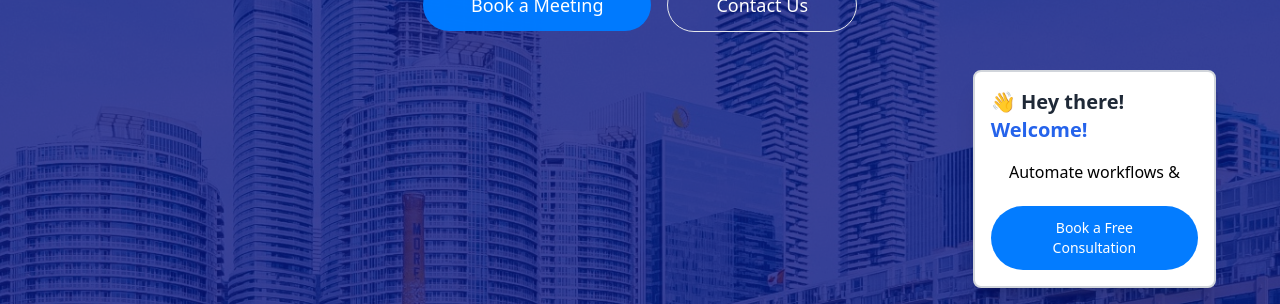
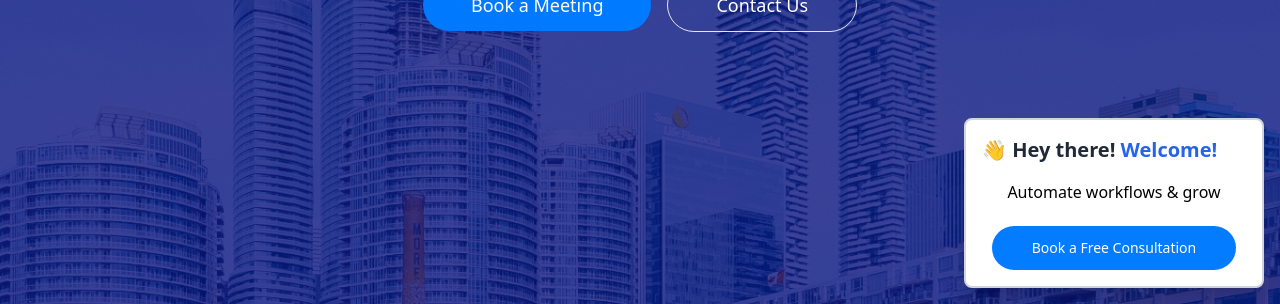
Before and after one commit to hsnqvii/hurtech3.0, a Next.js app: page / in a window 1280 px wide. Shown: the part 496-800 px from the top of the page. Built offline with nearby package versions, Linux system fonts and the light colour scheme; no server answers.

Commit message:
modal error fix and reviews added

```diff
--- a/src/app/components/HeroSection.jsx
+++ b/src/app/components/HeroSection.jsx
@@ -11,7 +11,7 @@ const HeroSection = () => {
     const element = document.getElementById(id);
     if (element) {
       element.scrollIntoView({ behavior: "smooth" });
-      setOpen(false); // close mobile menu if open
+      // setOpen(false); // close mobile menu if open
     }
   };
 
--- a/src/app/components/Industry.jsx
+++ b/src/app/components/Industry.jsx
@@ -23,6 +23,14 @@ const Industry = () => {
       gender: "male",
       review:
         "Amazing team highly recommended!! Worked fast and diligent.",
+    },
+    {
+      id: 6,
+      name: "Rubin Gajera",
+      position: "Founder | Canada",
+      gender: "male",
+      review:
+        "Hassan and his team provided exceptional support, resolving technical issues with expert speed and clear communication. They understood our requirements perfectly and delivered results ahead of schedule—we highly recommend them!",
     },
     {
       id: 3,
--- a/src/app/components/LandingPage.jsx
+++ b/src/app/components/LandingPage.jsx
@@ -11,7 +11,6 @@ import BuildSomething from './BuildSomething'
 import WhyChooseUs from './WhyChooseUs'
 import Solutions from './Solutions'
 import Contact from './Contact'
-import LeadChatcher from './LeadCatcher'
 
 const LandingPage = () => {
   return (
@@ -64,7 +63,7 @@ const LandingPage = () => {
         <Faq id="faq" />
 
       </section>
-      <LeadChatcher />
+
     </>
   )
 }
--- a/src/app/components/LeadCatcher.jsx
+++ b/src/app/components/LeadCatcher.jsx
@@ -7,18 +7,11 @@ export default function ScrollPausePopup() {
   const [show, setShow] = useState(false);
   const timerRef = useRef(null);
 
-  // Messages to show
- const messages = [
-  "Get more property leads",
-  "Automate workflows & grow",
-];
-
-
+  const messages = ["Get more property leads", "Automate workflows & grow"];
   const [currentIndex, setCurrentIndex] = useState(0);
   const [animating, setAnimating] = useState(false);
 
   useEffect(() => {
-    // Scroll detection
     const handleScroll = () => {
       setShow(false);
       if (timerRef.current) clearTimeout(timerRef.current);
@@ -36,31 +29,29 @@ export default function ScrollPausePopup() {
   }, []);
 
   useEffect(() => {
-    // Rotate messages
     const interval = setInterval(() => {
       setAnimating(true);
       setTimeout(() => {
         setCurrentIndex((prev) => (prev + 1) % messages.length);
         setAnimating(false);
-      }, 500); // match transition duration
-    }, 4000); // 3s per message
+      }, 500);
+    }, 4000);
 
     return () => clearInterval(interval);
   }, []);
 
+  if (!show) return null; // hide completely when `show` is false
+
   return (
-    <div
-      className={`fixed inset-0 flex items-end justify-end w-[95%] transition-all duration-500 z-[50]  ${
-        show ? "opacity-100" : "opacity-0 translate-y-full"
-      }`}
-    >
-      <div className="bg-white w-3/4 md:w-1/5 rounded-lg p-4 mb-4 flex flex-col  items-center gap-4 shadow-xl border-2 border-gray-300 overflow-hidden text-black">
+    <div className="fixed bottom-4 right-4 z-[50] transition-all duration-500">
+      <div className="bg-white w-4/4 md:w-[300px] rounded-lg p-4 flex flex-col items-center gap-4 shadow-xl border-2 border-gray-300 text-black">
 
-        {/* Hello at top */}
-        <p className="text-xl font-extrabold text-left w-full text-gray-800">👋 Hey there! <span className="text-blue-600">Welcome!</span></p>
+        {/* Header */}
+        <p className="text-xl font-extrabold text-left w-full text-gray-800">
+          👋 Hey there! <span className="text-blue-600">Welcome!</span>
+        </p>
 
-
-        {/* Messages container */}
+        {/* Messages */}
         <div className="h-[30px] relative w-full flex justify-center overflow-hidden">
           {messages.map((msg, index) => (
             <p
@@ -81,8 +72,7 @@ export default function ScrollPausePopup() {
         {/* Button */}
         <BookingButtonWithModal
           label="Book a Free Consultation"
-          className="bg-[#007BFFFC] text-white px-8 sm:px-10 py-3 rounded-full text-base sm:text-sm font-normal transition-all duration-200 hover:bg-transparent hover:border hover:border-primaryBlue"
-          data-aos="fade-up"
+          className="bg-[#007BFFFC] text-white px-8 sm:px-10 py-3 rounded-full text-base sm:text-sm font-normal transition-all duration-200 hover:border hover:border-primaryBlue"
         />
       </div>
     </div>
--- a/src/app/layout.js
+++ b/src/app/layout.js
@@ -6,6 +6,7 @@ import Footer from "./components/Footer";
 import Navbar from "./components/Navbar";
 import "./globals.css";
 import { Toaster } from 'react-hot-toast';
+import LeadChatcher from "./components/LeadCatcher";
 
 
 export default function RootLayout({ children }) {
@@ -24,6 +25,7 @@ export default function RootLayout({ children }) {
         <Navbar/>
         {children}
         <Toaster position="top-right" />
+        <LeadChatcher />
         <Footer/>
       </body>
     </html>
```
